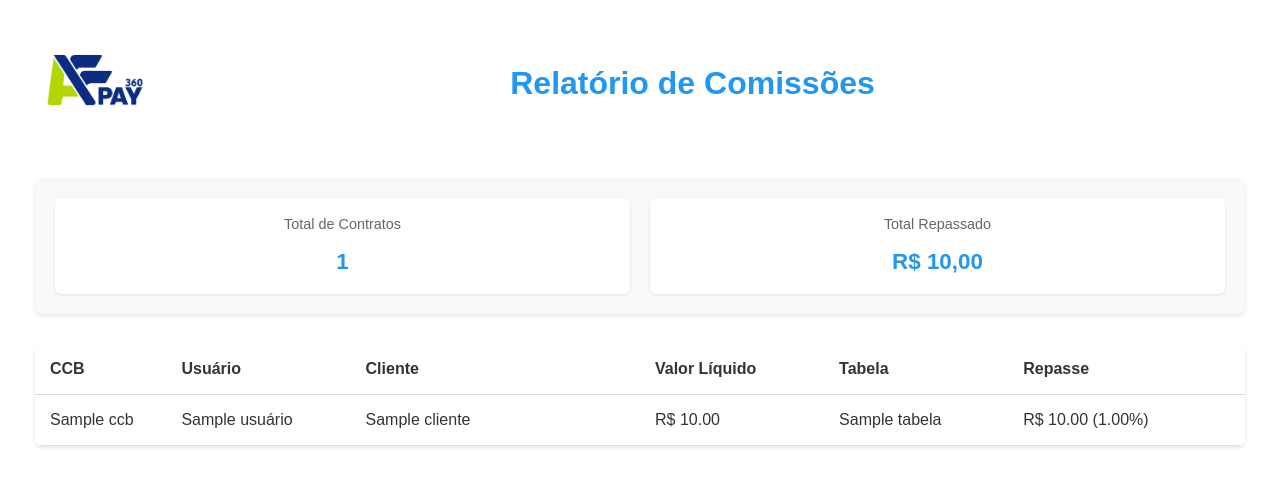
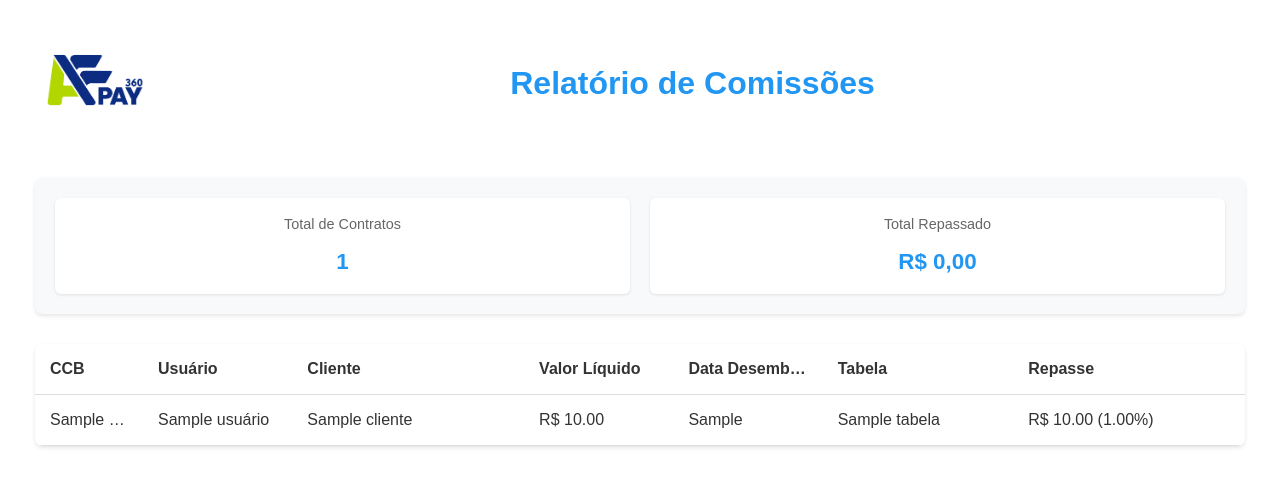
Before and after one commit to rafaavmsilva/Comissoes.af360bank, a Flask app: template templates/print_comissoes_2.html in a window 1280 px wide. Shown: the top 487 px of the page. Run offline with Flask 2, Linux system fonts and the light colour scheme; the template is opened without the code that fills it: most values are stand-ins (such as "Sample title", 1, 10 or a date in 2020).

Commit message:
Adicionando data ao relátorio

```diff
--- a/templates/print_comissoes_2.html
+++ b/templates/print_comissoes_2.html
@@ -107,12 +107,13 @@
             text-overflow: ellipsis;
         }
 
-        th:nth-child(1), td:nth-child(1) { width: 10%; } /* CCB */
-        th:nth-child(2), td:nth-child(2) { width: 15%; } /* Usuario */
-        th:nth-child(3), td:nth-child(3) { width: 25%; } /* Cliente */
-        th:nth-child(4), td:nth-child(4) { width: 15%; } /* Valor */
-        th:nth-child(5), td:nth-child(5) { width: 15%; } /* Tabela */
-        th:nth-child(6), td:nth-child(6) { width: 20%; } /* Repasse */
+        th:nth-child(1), td:nth-child(1) { width: 8%; }  /* CCB */
+        th:nth-child(2), td:nth-child(2) { width: 12%; } /* Usuario */
+        th:nth-child(3), td:nth-child(3) { width: 20%; } /* Cliente */
+        th:nth-child(4), td:nth-child(4) { width: 12%; } /* Valor */
+        th:nth-child(5), td:nth-child(5) { width: 12%; } /* Data */
+        th:nth-child(6), td:nth-child(6) { width: 16%; } /* Tabela */
+        th:nth-child(7), td:nth-child(7) { width: 20%; } /* Repasse */
 
         @media print {
             @page {
@@ -237,6 +238,7 @@
                         <th>Usuário</th>
                         <th>Cliente</th>
                         <th>Valor Líquido</th>
+                        <th>Data Desembolso</th>
                         <th>Tabela</th>
                         <th>Repasse</th>
                     </tr>
@@ -253,6 +255,7 @@
                                         <th>Usuário</th>
                                         <th>Cliente</th>
                                         <th>Valor Líquido</th>
+                                        <th>Data Desembolso</th>
                                         <th>Tabela</th>
                                         <th>Repasse</th>
                                     </tr>
@@ -264,6 +267,7 @@
                             <td>{{ item.get('Usuário', item.get('Usuario', 'N/A')) }}</td>
                             <td>{{ item.get('Cliente', 'N/A') }}</td>
                             <td>R$ {{ "%.2f"|format(item.get('Valor Líquido', 0)|float) }}</td>
+                            <td>{{ item.get('Data do Desembolso', item.get('Data Desembolso', 'N/A')) }}</td>
                             <td>{{ item.get('Tabela', 'N/A') }}</td>
                             <td>
                                 R$ {{ "%.2f"|format(item.get('comissao_repassada_valor', 0)|float) }}
```
